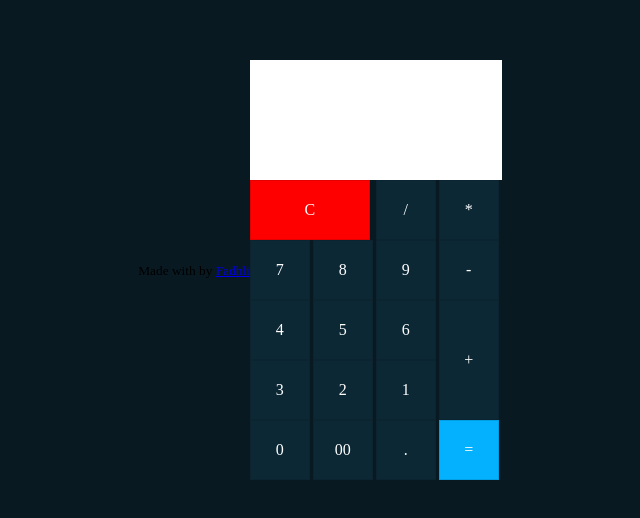
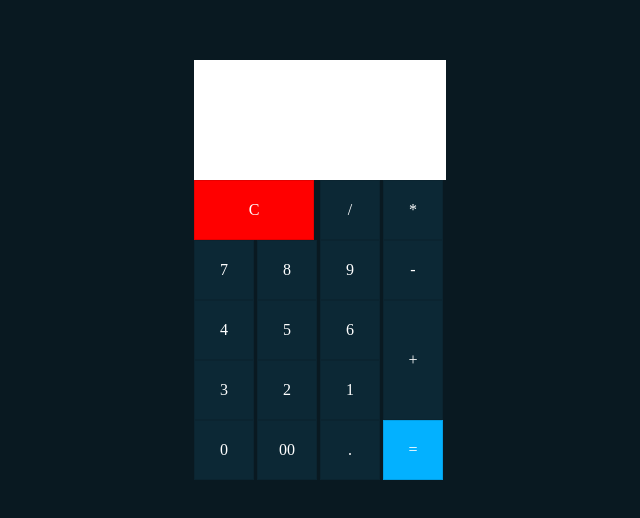
Before and after one commit to xanzheus/calculator, a plain HTML site: page index.html in a window 1280 px wide. Shown: the part 130-648 px from the top of the page, without its empty margins (320-960 px from the left). Drawn offline with Linux system fonts and the light colour scheme.

Commit message:
Update index.html

```diff
--- a/index.html
+++ b/index.html
@@ -7,19 +7,6 @@
     <meta name="viewport" content="width=device-width, initial-scale=1.0">
     <title>KALKULATOR BURIQ Gais</title>
 </head>
-
-<!-- Footer -->
-  <footer class="page-footer font-small blue fixed-bottom">
-
-    <!-- Copyright -->
-    <div class="footer-copyright text-center py-3 text-secondary"><small> Made with
-        <i class="fas fa-heart text-danger animate__animated animate__bounce animate__repeat-3 hati"></i> by
-        <a href="https://www.instagram.com/itspapoy/"  class="text-decoration-none text-secondary">Fadhli</a></small>
-    </div>
-    <!-- Copyright -->
-
-  </footer>
-  <!-- Footer -->
 
 <body>
 
```
